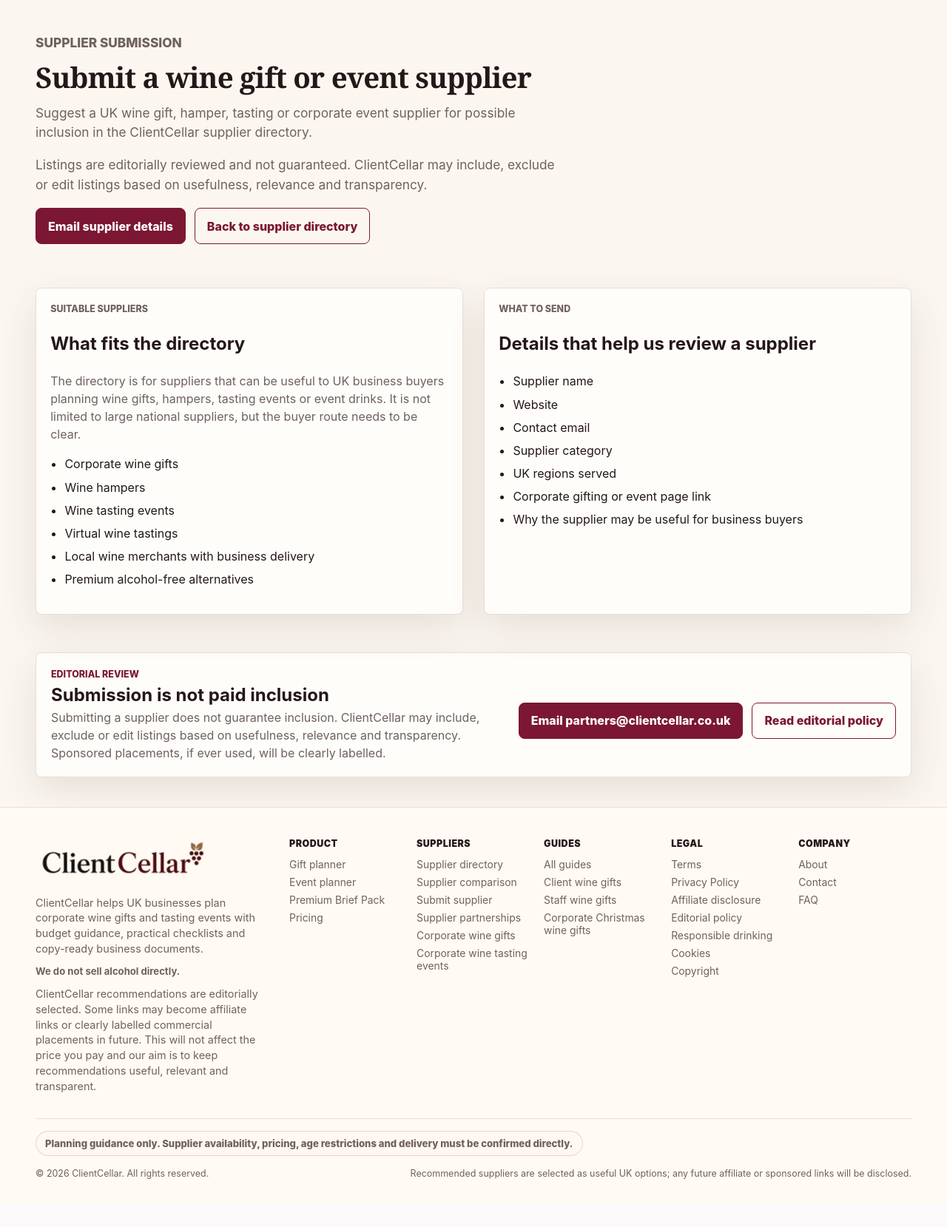
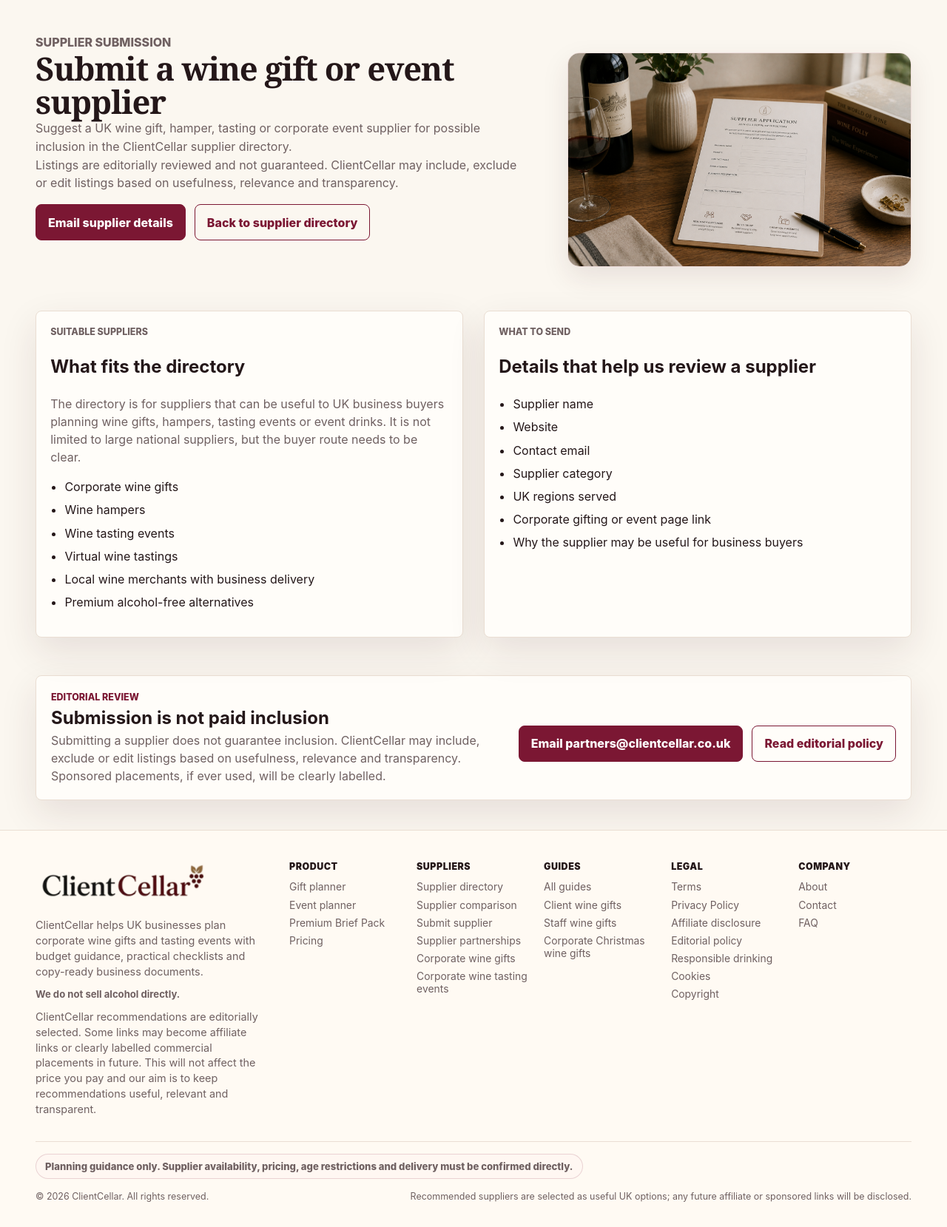
Before and after one commit to PhylC/clientcellar, a FastAPI app: page /submit-supplier in a window 1280 px wide. Shown: the part 93-1752 px from the top of the page at 74% size. Before the commit the page ends 1687 px from the top, so only its background shows below. Run offline with FastAPI, Linux system fonts and the light colour scheme; some libraries are stand-ins or nearby versions.

Commit message:
Add supplier page hero images

```diff
--- a/templates/submit_supplier.html
+++ b/templates/submit_supplier.html
@@ -1,6 +1,8 @@
 {% extends "base.html" %}
 {% block content %}
-<section class="page-intro">
+<section class="page-intro planner-hero">
+  <div class="planner-hero-media">
+    <div>
       <p class="eyebrow">Supplier submission</p>
       <h1>Submit a wine gift or event supplier</h1>
       <p class="lead">Suggest a UK wine gift, hamper, tasting or corporate event supplier for possible inclusion in the ClientCellar supplier directory.</p>
@@ -8,6 +10,9 @@
       <div class="hero-actions">
         <a class="button primary" href="mailto:partners@clientcellar.co.uk?subject=Supplier%20submission%20for%20ClientCellar">Email supplier details</a>
         <a class="button secondary" href="/supplier-directory">Back to supplier directory</a>
+      </div>
+    </div>
+    <img src="/images/clientcellar/supplier-submission-image.png" width="1536" height="1024" alt="Supplier application form with wine bottle and desk setting" loading="eager" decoding="async">
   </div>
 </section>
 
```
Also changed, not shown: templates/supplier_comparison.html (+6 -1 lines), public/images/clientcellar/supplier-comparison-image.png (added), public/images/clientcellar/supplier-submission-image.png (added). Lines whose indentation alone changed are shown as unchanged.
